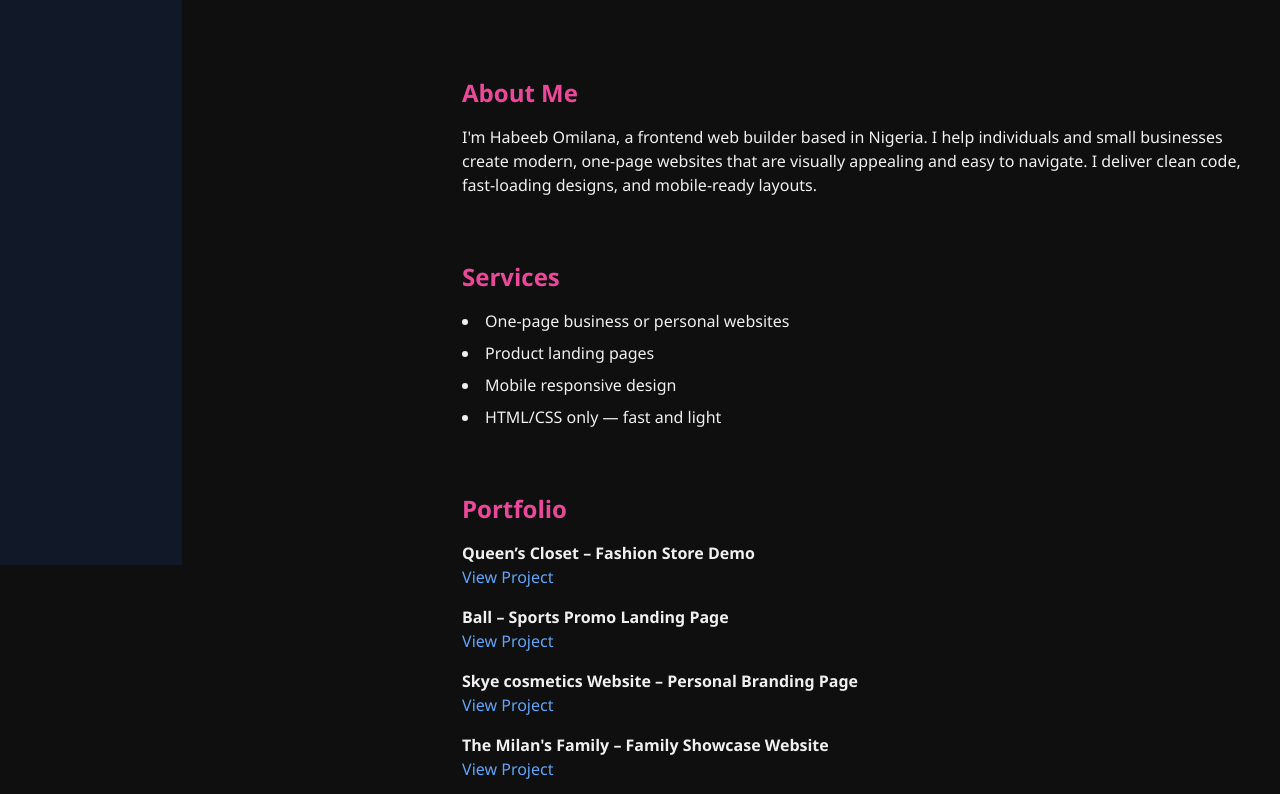
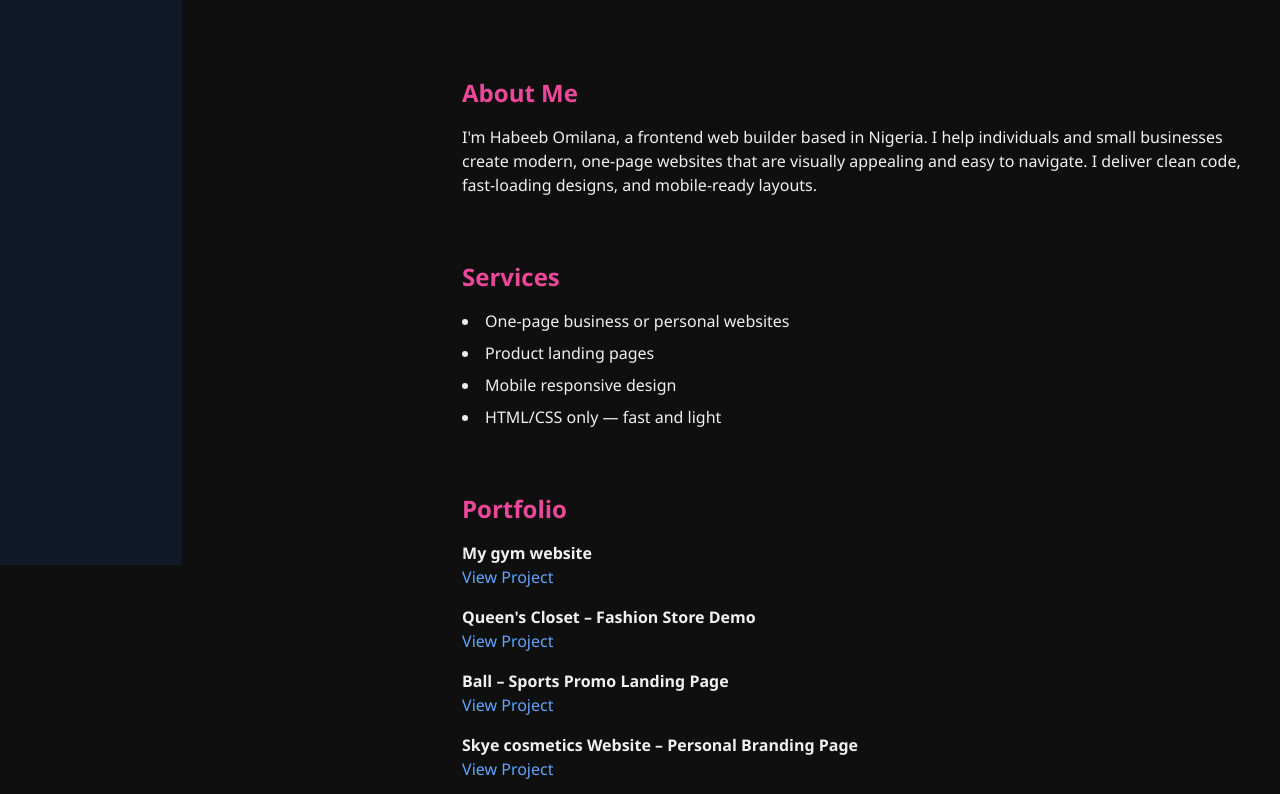
Before and after one commit to Milannszzz/portfolio, a plain HTML site: page index.html in a window 1280 px wide. Shown: the part 235-1029 px from the top of the page. Drawn offline with nearby package versions, Linux system fonts and the light colour scheme.

Commit message:
Update index.html

```diff
--- a/index.html
+++ b/index.html
@@ -63,7 +63,11 @@
       <h3 class="text-2xl font-bold text-pink-500 mb-4">Portfolio</h3>
       <div class="space-y-4">
         <div>
-          <p class="font-semibold">Queen’s Closet – Fashion Store Demo</p>
+          <p class="font-semibold">My gym website</p>
+          <a href="https://milannszzz.github.io/Milannszzz-gym-website/" class="text-blue-400 hover:underline" target="_blank">View Project</a>
+        </div>
+        <div>
+          <p class="font-semibold">Queen's Closet – Fashion Store Demo</p>
           <a href="https://milannszzz.github.io/milannszzz/" class="text-blue-400 hover:underline" target="_blank">View Project</a>
         </div>
         <div>
```
